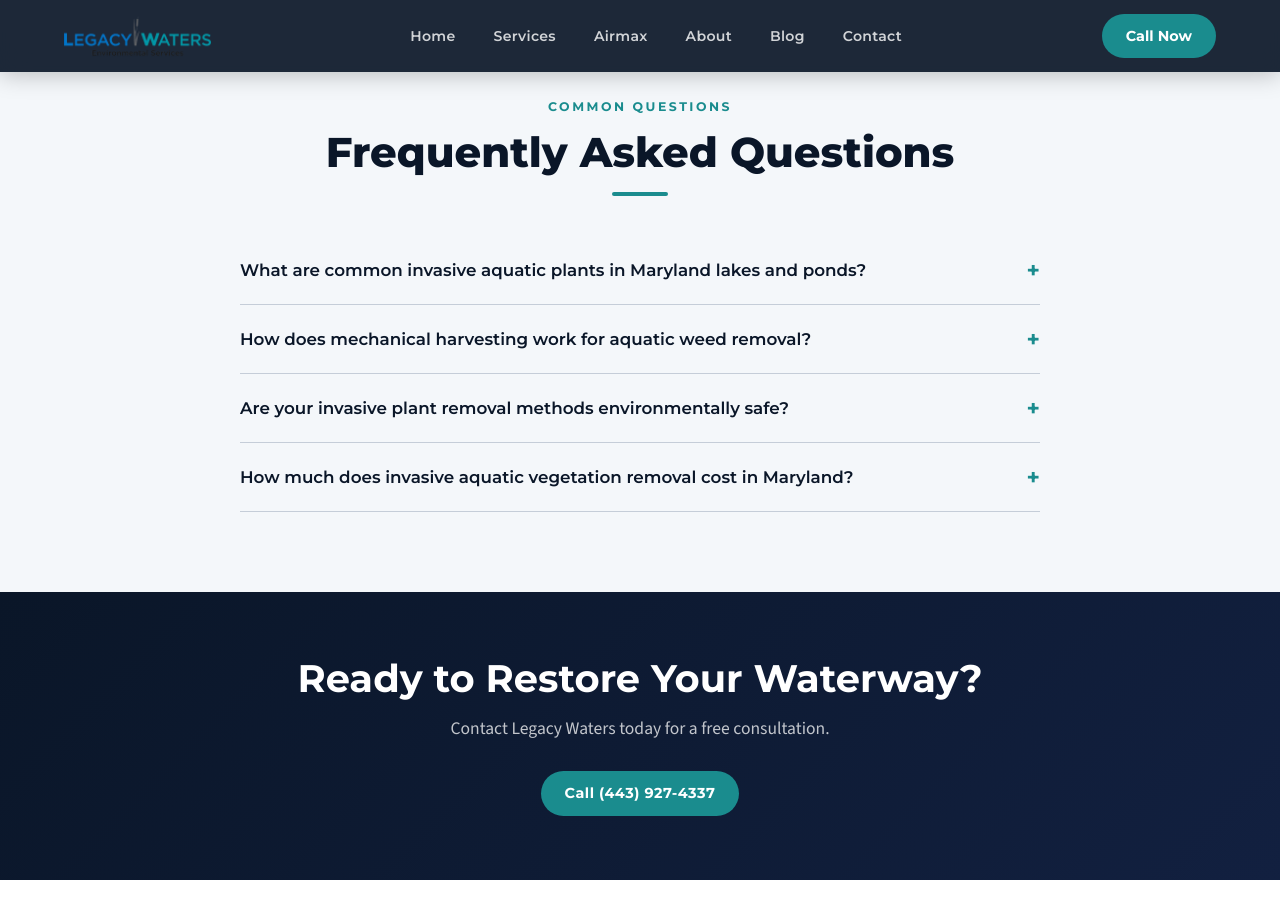
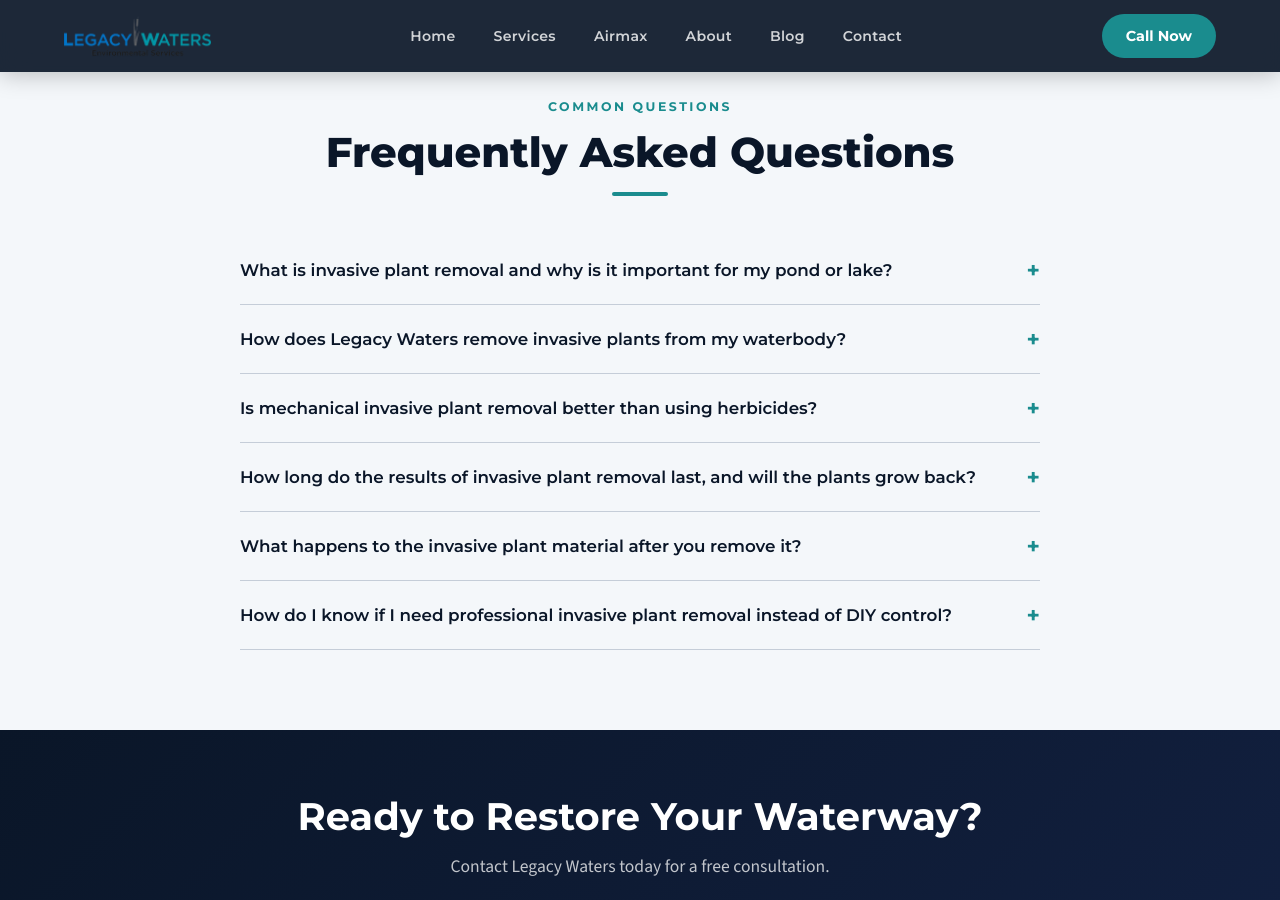
Before and after one commit to JimmyFlame77/Legacy-Waters, a Jekyll site: the page built from invasive-plant-removal.html, in a window 1280 px wide and 900 px high, scrolled down 1899 px. Built offline with Jekyll 4.4.1, drawn with Linux system fonts in a browser that asks for light colours; some of the changed lines change nothing that is shown.

Commit message:
Update faqs: YAML on invasive-plant-removal.html with new 6-item Q&A set

```diff
--- a/invasive-plant-removal.html
+++ b/invasive-plant-removal.html
@@ -31,12 +31,16 @@ benefits:
     Clients enjoy restored aquatic habitats without ongoing maintenance hassles — backed by our attention to detail and proven track record. We handle the permitting, execution, and follow-up monitoring so you can enjoy healthier water with confidence.
 
 faqs:
-  - question: "What are common invasive aquatic plants in Maryland lakes and ponds?"
-    answer: "The most common invasive aquatic plants in Maryland include Eurasian watermilfoil, hydrilla, phragmites, and curly-leaf pondweed. These species spread aggressively, outcompete native plants, and can quickly dominate a water body if left untreated. Early identification and professional removal are key to preventing long-term ecological damage."
-  - question: "How does mechanical harvesting work for aquatic weed removal?"
-    answer: "Mechanical harvesting uses specialized watercraft equipped with cutting blades and conveyor systems to cut invasive plants below the waterline and collect the material on board. The harvested biomass is then transported to shore and disposed of off-site. This method physically removes the plants and their nutrient content from the water, providing immediate and visible results."
-  - question: "Are your invasive plant removal methods environmentally safe?"
-    answer: "Yes, our methods prioritize environmental safety. Mechanical harvesting and dredging remove invasive plants without introducing chemicals into the water. We comply with all Maryland Department of the Environment regulations and obtain necessary permits before beginning any project. Our goal is to restore native ecosystems while leaving the smallest possible environmental footprint."
-  - question: "How much does invasive aquatic vegetation removal cost in Maryland?"
-    answer: "Cost varies based on the size of the water body, the density and type of invasive species, accessibility, and the scope of work required. Legacy Waters provides free on-site consultations and detailed project estimates. Contact us at (443) 927-4337 to schedule an assessment and receive a customized quote for your property."
+  - question: "What is invasive plant removal and why is it important for my pond or lake?"
+    answer: "Invasive plant removal is the process of identifying and safely eliminating non-native or aggressive plant species that overtake your pond, lake, or waterway. These plants grow quickly, outcompete native vegetation, and create excessive organic buildup that harms water quality and wildlife habitat over time. Removing invasive plants helps restore ecological balance, improve fish and waterfowl habitat, and keep your water clear and usable for recreation."
+  - question: "How does Legacy Waters remove invasive plants from my waterbody?"
+    answer: "We use mechanical harvesting and hydraulic techniques to cut, collect, and remove invasive aquatic vegetation along with excess sediment. Specialized harvesting equipment can cut plants several feet below the surface and convey large volumes of biomass onto shore for proper disposal off-site. This approach physically removes plant material instead of leaving it to decay in the water, which helps reduce nutrient loads and slow future weed and algae growth."
+  - question: "Is mechanical invasive plant removal better than using herbicides?"
+    answer: "Mechanical removal avoids introducing chemicals into your waterbody and is often preferred by property owners who want a low-impact, eco-conscious solution. It physically takes invasive plants out of the system, which can immediately open up clogged areas for boating, swimming, and habitat. Herbicides can be effective in some situations, but they require careful licensing and application and may leave dead plant material behind that contributes to sediment buildup and future problems."
+  - question: "How long do the results of invasive plant removal last, and will the plants grow back?"
+    answer: "Results depend on the species present, nutrient levels, and watershed conditions, but a well-executed removal can improve clarity and access for multiple seasons. Because invasive plants often spread aggressively from seeds and fragments, some regrowth is normal and ongoing management is usually recommended. We can provide follow-up assessments and maintenance harvesting plans to keep growth under control and protect your long-term investment."
+  - question: "What happens to the invasive plant material after you remove it?"
+    answer: "After harvesting, invasive plant biomass is loaded and transported off-site so it cannot re-establish in your pond, lake, or nearby waterways. Best practices call for avoiding composting or stockpiling invasive plants where seeds or root fragments could spread, so material is handled and disposed of according to local guidelines. Proper disposal is a key step in breaking the invasion cycle and protecting both your property and downstream ecosystems."
+  - question: "How do I know if I need professional invasive plant removal instead of DIY control?"
+    answer: "You likely need professional help if invasive plants are dense, widespread, or making it hard to use your pond, lake, or stormwater facility for its intended purpose. Large or recurring infestations usually require specialized equipment, permitting expertise, and a long-term management plan that goes beyond hand-pulling or spot mowing. Our team can assess your site, identify problem species, and recommend a tailored removal and maintenance strategy that fits your goals and regulatory requirements."
 ---
```
